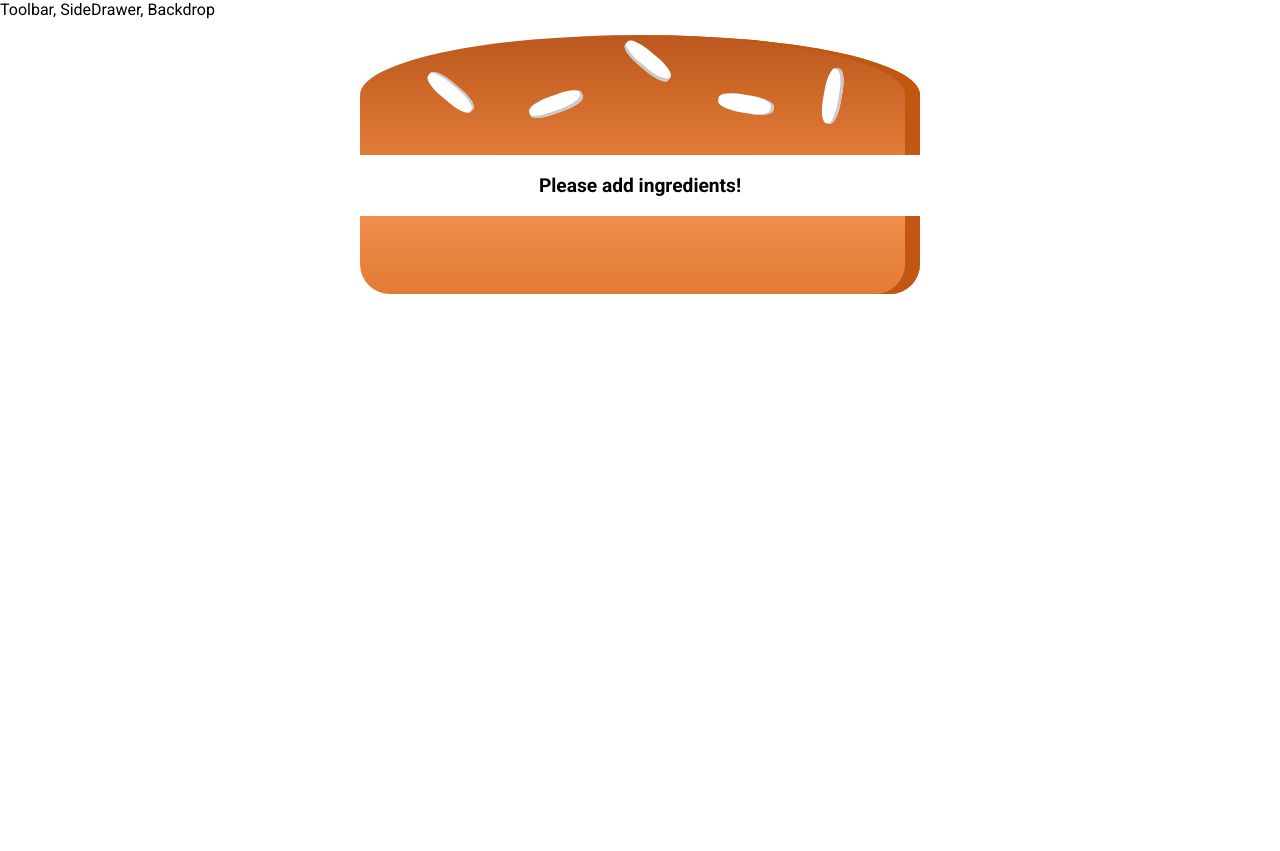
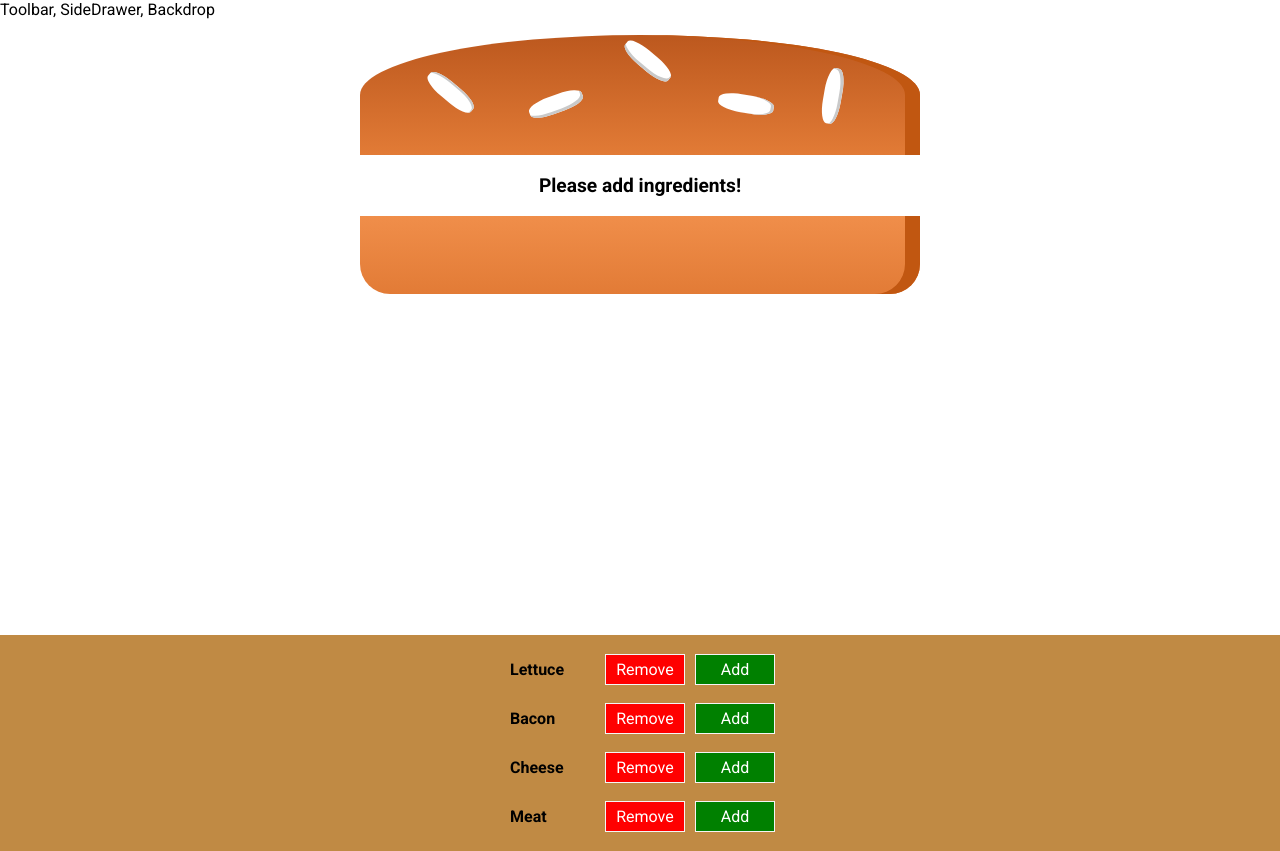
Before and after one commit to Abel-Zambrano/rocket-burger, a React (Create React App) app: page / in a window 1280 px wide. Before the commit the page ends 800 px from the top, so only its background shows below. Built offline with nearby package versions, Linux system fonts and the light colour scheme.

Commit message:
added controls and style

```diff
--- a/src/components/Burger/BuildControls/BuildControl/BuildControl.css
+++ b/src/components/Burger/BuildControls/BuildControl/BuildControl.css
@@ -11,7 +11,7 @@
     padding: 5px;
     margin: 0 5px;
     width: 80px;
-    border: 1px solid blue;
+    border: 1px solid whitesmoke;
     cursor: pointer;
     outline: none;
 }
@@ -36,21 +36,21 @@
 }
 
 .BuildControl .Remove {
-    background-color: #D39952;
+    background-color: red;
     color: white;
 }
 
 .BuildControl .Add {
-    background-color: #8F5E1E;
+    background-color: green;
     color: white;
 }
 
-.BuildControl .Less:hover, .BuildControl .Less:active {
-    background-color: #DAA972;
+.BuildControl .Remove:hover, .BuildControl .Remove:active {
+    background-color: tomato;
     color: white;
 }
 
 .BuildControl .Add:hover,.BuildControl .Add:active {
-    background-color: #99703F;
+    background-color: rgb(82, 207, 82);
     color: white;
 }
--- a/src/components/Burger/BuildControls/BuildControls.css
+++ b/src/components/Burger/BuildControls/BuildControls.css
@@ -1,6 +1,6 @@
 .BuildControls {
     width: 100%;
-    background-color: red;
+    background-color: rgb(192, 138, 68);
     display: flex;
     flex-flow: column;
     align-items: center;
--- a/src/components/Burger/BuildControls/BuildControls.jsx
+++ b/src/components/Burger/BuildControls/BuildControls.jsx
@@ -1,10 +1,20 @@
 import React from 'react';
-import './BuildControls';
+import './BuildControls.css';
+import BuildControl from './BuildControl/BuildControl';
+
+const controls = [
+    {label: 'Lettuce', type:'lettuce'},
+    {label: 'Bacon', type:'bacon'},
+    {label: 'Cheese', type:'cheese'},
+    {label: 'Meat', type:'meat'}
+];
 
 const BuildControls = (props) => {
     return (
         <div className='BuildControls'>
-
+            {controls.map(ingr => (
+                <BuildControl key={ingr.label} label={ingr.label} />
+            ))}
         </div>
     );
 };
```
